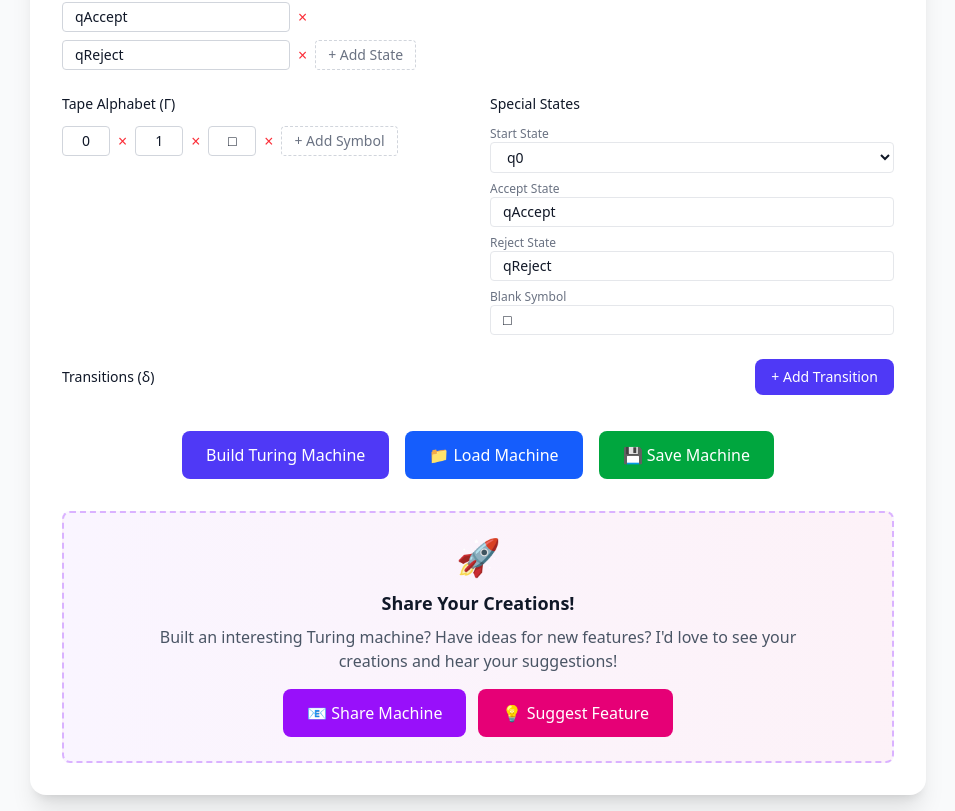
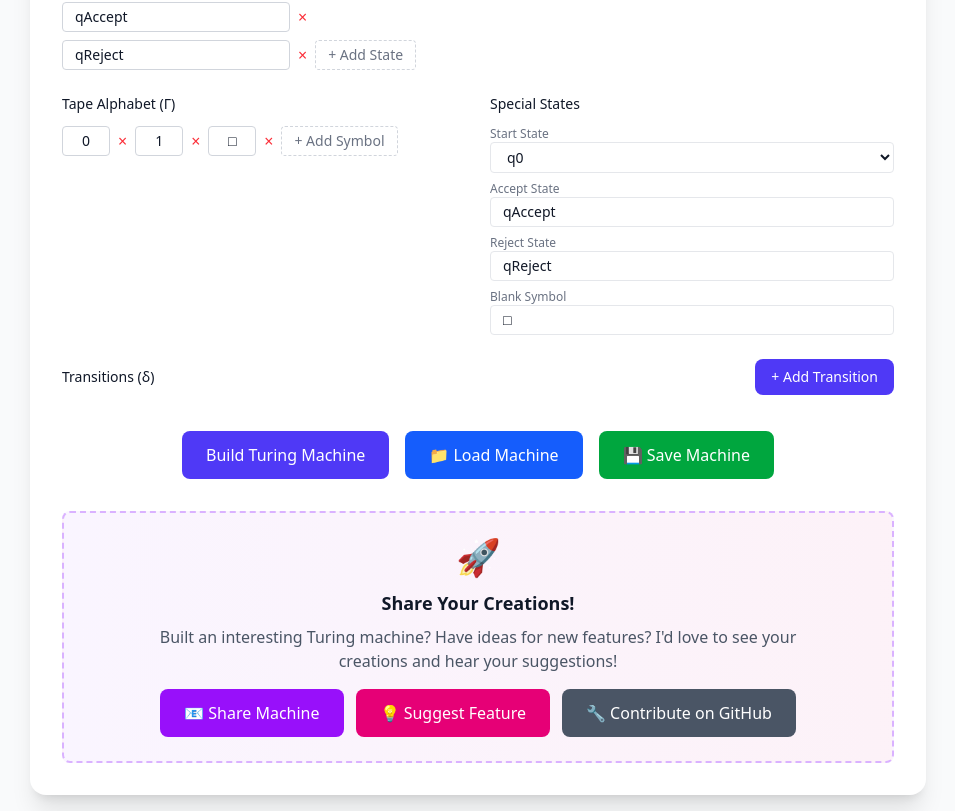
Before and after one commit to ArielCabib/turing-machine, a React (Vite) app: page / in a window 1280 px wide. Shown: the part 288-1099 px from the top of the page, without its empty margins (162-1117 px from the left). Built offline with nearby package versions, Linux system fonts and the light colour scheme.

Commit message:
Add "Contribute on GitHub" link to PromotionSection component. This addition encourages user engagement by providing a direct way for users to contribute to the project on GitHub.

```diff
--- a/src/components/PromotionSection.tsx
+++ b/src/components/PromotionSection.tsx
@@ -23,6 +23,14 @@ export default function PromotionSection() {
           >
             💡 Suggest Feature
           </a>
+          <a
+            href="https://github.com/ArielCabib/turing-machine"
+            target="_blank"
+            rel="noopener noreferrer"
+            className="inline-flex items-center gap-2 px-6 py-3 bg-gray-600 hover:bg-gray-700 text-white rounded-lg font-medium transition-colors"
+          >
+            🔧 Contribute on GitHub
+          </a>
         </div>
       </div>
     </div>
```
